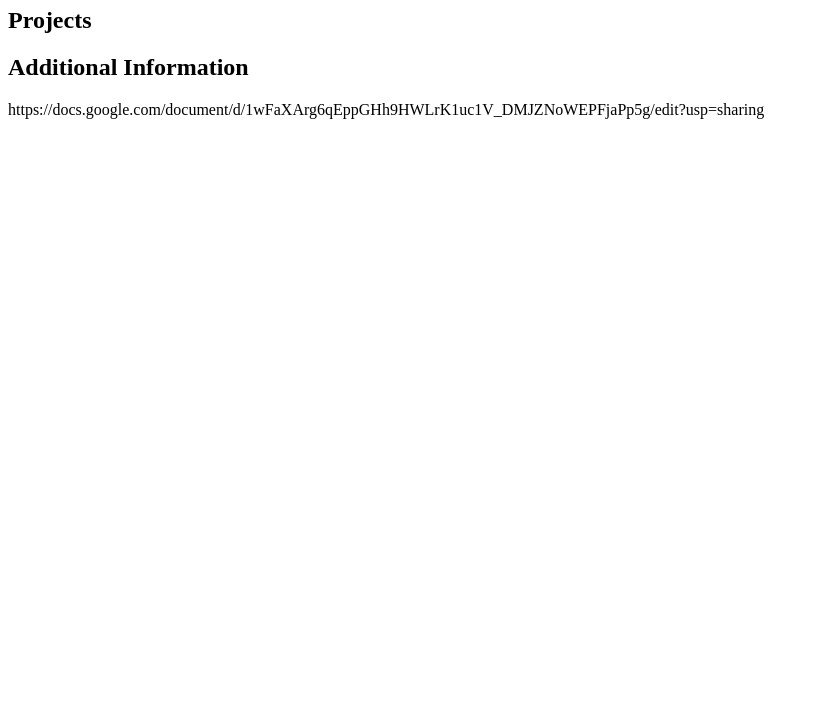
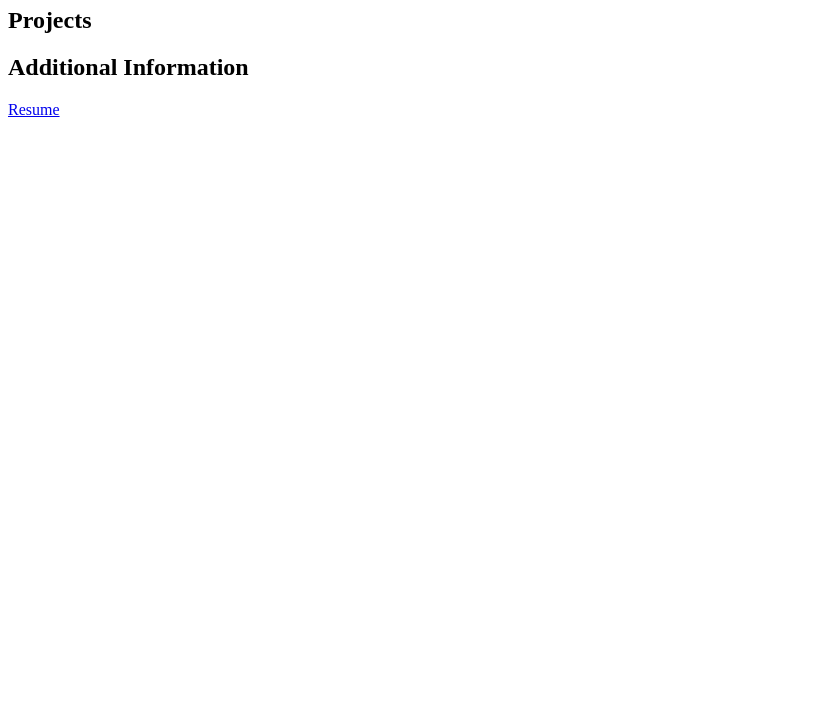
Before and after one commit to RileyDurrer/RileyDurrer-Portfolio, a plain HTML site: page portfolio.HTML in a window 1280 px wide. Shown: the part 73-800 px from the top of the page, without its empty margins (0-819 px from the left). Drawn offline with Linux system fonts and the light colour scheme.

Commit message:
fixed link

```diff
--- a/portfolio.HTML
+++ b/portfolio.HTML
@@ -7,6 +7,6 @@
         <h1>Riley Durrer</h1>
         <h2>Projects</h2>
         <h2>Additional Information</h2>
-        <a>https://docs.google.com/document/d/1wFaXArg6qEppGHh9HWLrK1uc1V_DMJZNoWEPFjaPp5g/edit?usp=sharing</a>
+        <a href="https://docs.google.com/document/d/1wFaXArg6qEppGHh9HWLrK1uc1V_DMJZNoWEPFjaPp5g/edit?usp=sharing" target="_blank">Resume</a>
     </body>
 </html>
```
